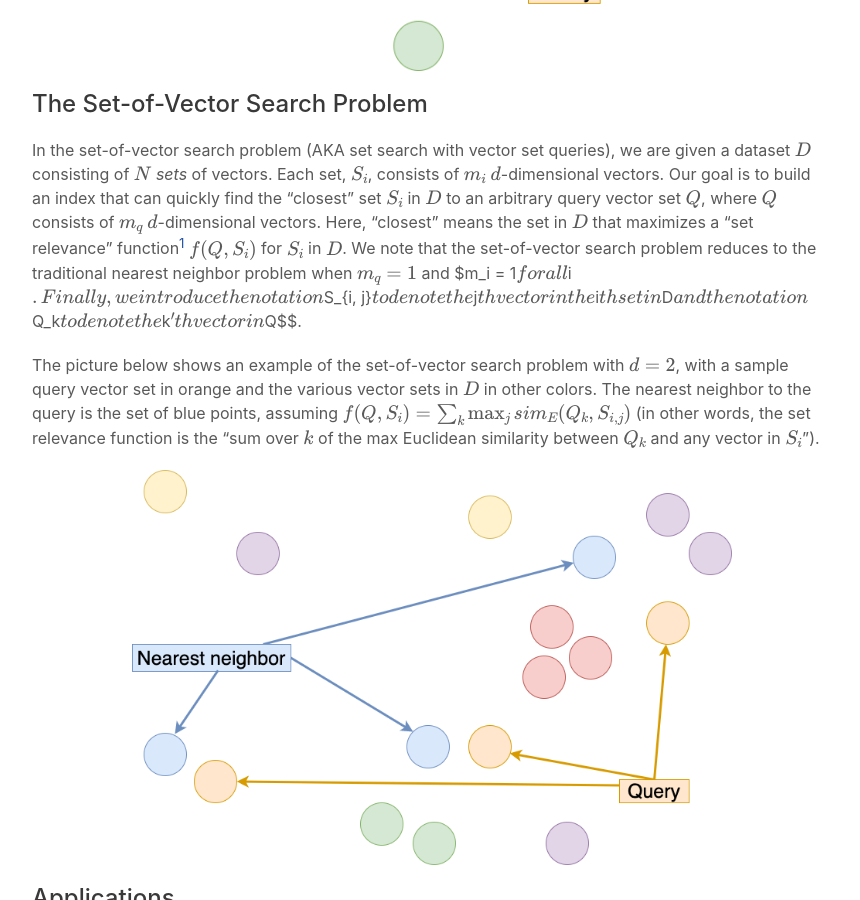
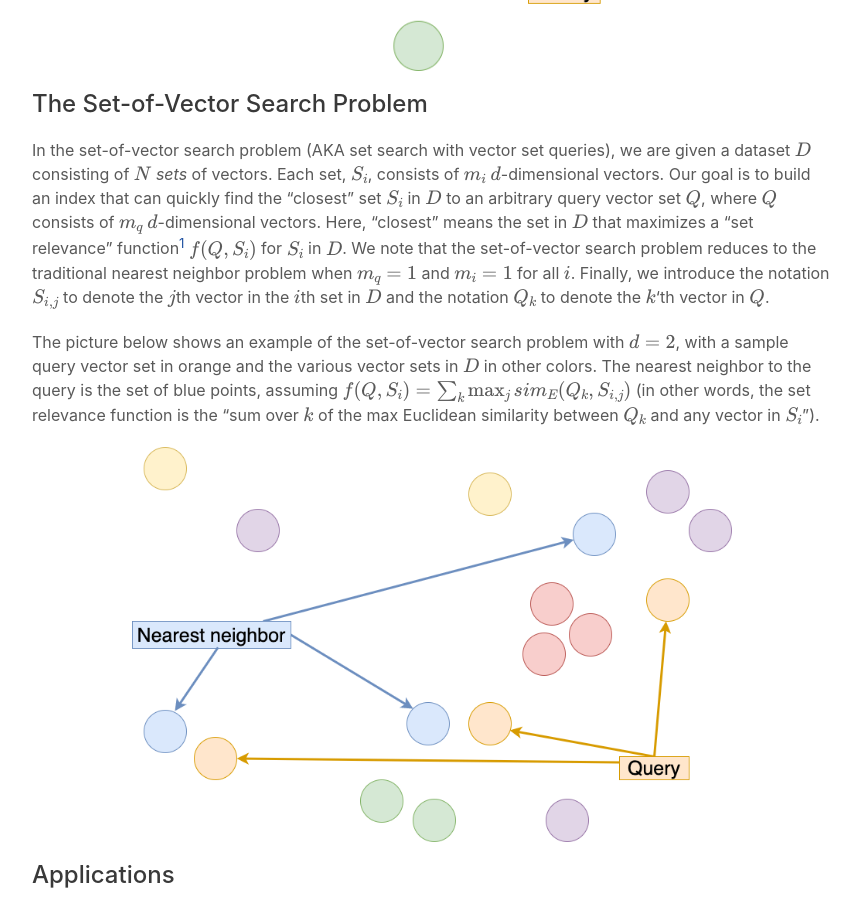
Before and after one commit to subhashk01/subhash-other-website, a Jekyll site: the page built from _posts/2022-11-08-dessert.markdown, in a window 1280 px wide and 900 px high, scrolled down 892 px. Shown: the whole window, without its empty margins (208-1068 px from the left). Built offline with Jekyll 4.4.1, drawn with Linux system fonts in a browser that asks for light colours.

Commit message:
Adding missing dollar sign

```diff
--- a/_posts/2022-11-08-dessert.markdown
+++ b/_posts/2022-11-08-dessert.markdown
@@ -17,7 +17,7 @@ The picture below shows an example of a nearest neighbor problem with $$d=2$$, w
 
 ## The Set-of-Vector Search Problem
 
-In the set-of-vector search problem (AKA set search with vector set queries), we are given a dataset $$D$$ consisting of $$N$$ *sets* of vectors. Each set, $$S_i$$, consists of $$m_i$$ $$d$$-dimensional vectors. Our goal is to build an index that can quickly find the "closest" set $$S_i$$ in $$D$$ to an arbitrary query vector set $$Q$$, where $$Q$$ consists of $$m_q$$ $$d$$-dimensional vectors. Here, "closest" means the set in $$D$$ that maximizes a "set relevance" function[^1] $$f(Q, S_i)$$ for $$S_i$$ in $$D$$. We note that the set-of-vector search problem reduces to the traditional nearest neighbor problem when $$m_q = 1$$ and $m_i = 1$$ for all $$i$$. Finally, we introduce the notation $$S_{i, j}$$ to denote the $$j$$th vector in the $$i$$th set in $$D$$ and the notation $$Q_k$$ to denote the $$k$$'th vector in $$Q$$.
+In the set-of-vector search problem (AKA set search with vector set queries), we are given a dataset $$D$$ consisting of $$N$$ *sets* of vectors. Each set, $$S_i$$, consists of $$m_i$$ $$d$$-dimensional vectors. Our goal is to build an index that can quickly find the "closest" set $$S_i$$ in $$D$$ to an arbitrary query vector set $$Q$$, where $$Q$$ consists of $$m_q$$ $$d$$-dimensional vectors. Here, "closest" means the set in $$D$$ that maximizes a "set relevance" function[^1] $$f(Q, S_i)$$ for $$S_i$$ in $$D$$. We note that the set-of-vector search problem reduces to the traditional nearest neighbor problem when $$m_q = 1$$ and $$m_i = 1$$ for all $$i$$. Finally, we introduce the notation $$S_{i, j}$$ to denote the $$j$$th vector in the $$i$$th set in $$D$$ and the notation $$Q_k$$ to denote the $$k$$'th vector in $$Q$$.
 
 The picture below shows an example of the set-of-vector search problem with $$d=2$$, with a sample query vector set in orange and the various vector sets in $$D$$ in other colors. The nearest neighbor to the query is the set of blue points, assuming $$f(Q, S_i) = \sum_k \max_j sim_E(Q_k, S_{i,j})$$ (in other words, the set relevance function is the "sum over $$k$$ of the max Euclidean similarity between $$Q_k$$ and any vector in $$S_i$$").
 
```
